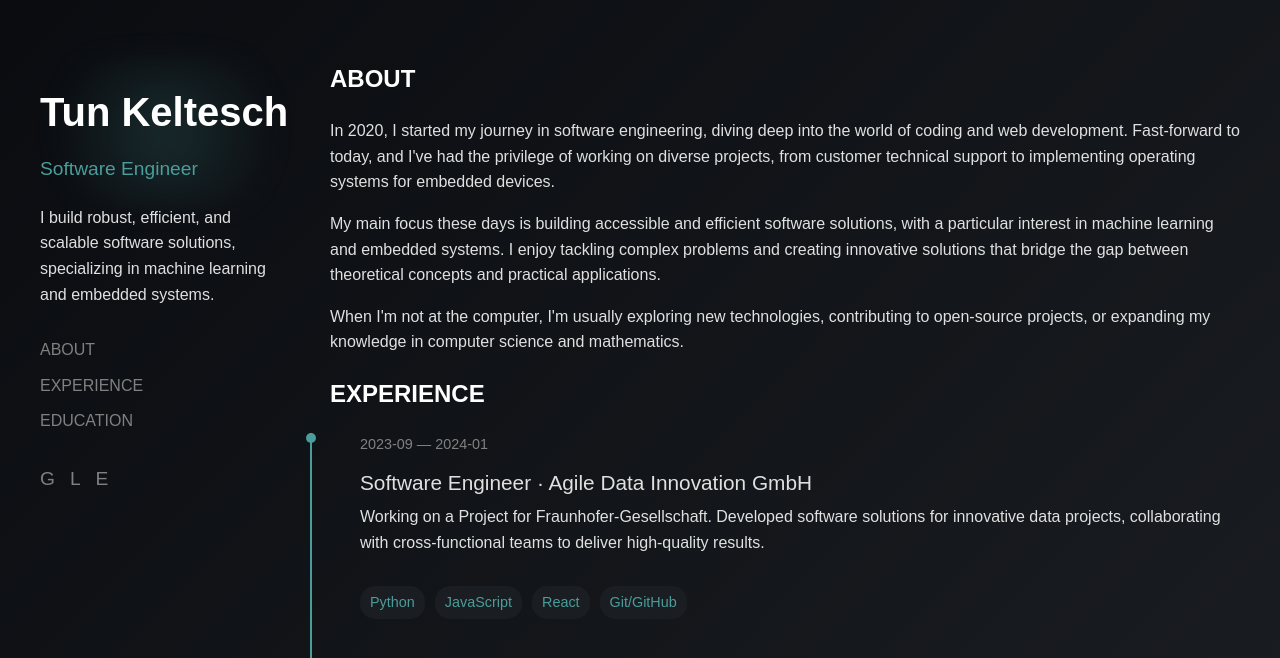
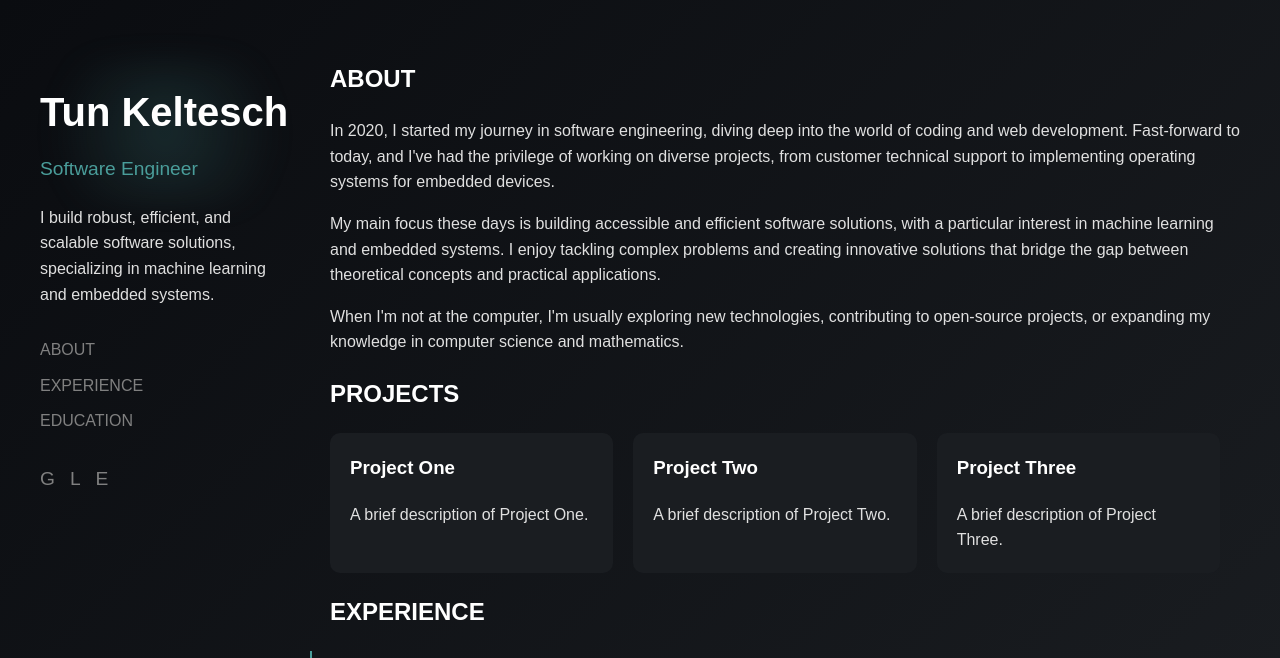
Before and after one commit to SM1LE21/Portfolio, a React (Create React App) app: page / in a window 1280 px wide. Shown: the top 658 px of the page. Built offline with nearby package versions, Linux system fonts and the light colour scheme; the HTML template or start-up script is replaced by a standard one.

Commit message:
projects component proof of concept

```diff
--- a/src/App.css
+++ b/src/App.css
@@ -166,6 +166,35 @@ footer {
   flex-direction: column;
 }
 
+.projects-grid {
+  display: flex;
+  flex-wrap: wrap;
+  gap: 20px;
+}
+
+.project-item {
+  background-color: #1a1d21;
+  color: #e0e0e0;
+  padding: 20px;
+  border-radius: 10px;
+  text-decoration: none;
+  width: calc(33.333% - 20px);
+  box-sizing: border-box;
+  transition: transform 0.3s;
+}
+
+.project-item:hover {
+  transform: scale(1.05);
+}
+
+.project-item h3 {
+  margin-top: 0;
+}
+
+.project-item p {
+  margin-bottom: 0;
+}
+
 /* Media queries for responsiveness */
 @media (max-width: 768px) {
   .container {
@@ -186,4 +215,12 @@ footer {
   .timeline-item::before {
     left: 1px;
   }
+
+  .projects-grid {
+    flex-direction: column;
+  }
+
+  .project-item {
+    width: 100%;
+  }
 }
--- a/src/App.tsx
+++ b/src/App.tsx
@@ -4,6 +4,7 @@ import ScrollTrigger from 'gsap/ScrollTrigger';
 import data from './data.json';
 import Sidebar from './components/Sidebar';
 import Section from './components/Section';
+import Projects from './components/Projects';
 import Footer from './components/Footer';
 import './App.css';
 import { useGSAP } from '@gsap/react';
@@ -33,7 +34,7 @@ const App: React.FC = () => {
           },
           opacity: 0,
           x: -50,
-          duration: 0.8,
+          duration: 1.2,
           delay: index * 0.2
         });
       });
@@ -52,6 +53,7 @@ const App: React.FC = () => {
               <p key={index}>{paragraph}</p>
             ))}
           </Section>
+          <Projects projects={data.projects} />
           <Section id="experience" title="EXPERIENCE" timelineItems={data.experience} />
           <Section id="education" title="EDUCATION" timelineItems={data.education} />
         </main>
--- /dev/null
+++ b/src/components/Projects.tsx
@@ -0,0 +1,29 @@
+import React from 'react';
+
+interface Project {
+  title: string;
+  description: string;
+  link: string;
+}
+
+interface ProjectsProps {
+  projects: Project[];
+}
+
+const Projects: React.FC<ProjectsProps> = ({ projects }) => {
+  return (
+    <section id="projects">
+      <h2>PROJECTS</h2>
+      <div className="projects-grid">
+        {projects.map((project, index) => (
+          <a key={index} href={project.link} className="project-item">
+            <h3>{project.title}</h3>
+            <p>{project.description}</p>
+          </a>
+        ))}
+      </div>
+    </section>
+  );
+};
+
+export default Projects;
--- a/src/data.json
+++ b/src/data.json
@@ -38,6 +38,23 @@
         "description": "Advanced level in Economics and Mathematics"
       }
     ],
+    "projects": [
+      {
+        "title": "Project One",
+        "description": "A brief description of Project One.",
+        "link": "#"
+      },
+      {
+        "title": "Project Two",
+        "description": "A brief description of Project Two.",
+        "link": "#"
+      },
+      {
+        "title": "Project Three",
+        "description": "A brief description of Project Three.",
+        "link": "#"
+      }
+    ],
     "socialLinks": [
       { "title": "GitHub", "url": "#" },
       { "title": "LinkedIn", "url": "#" },
```
